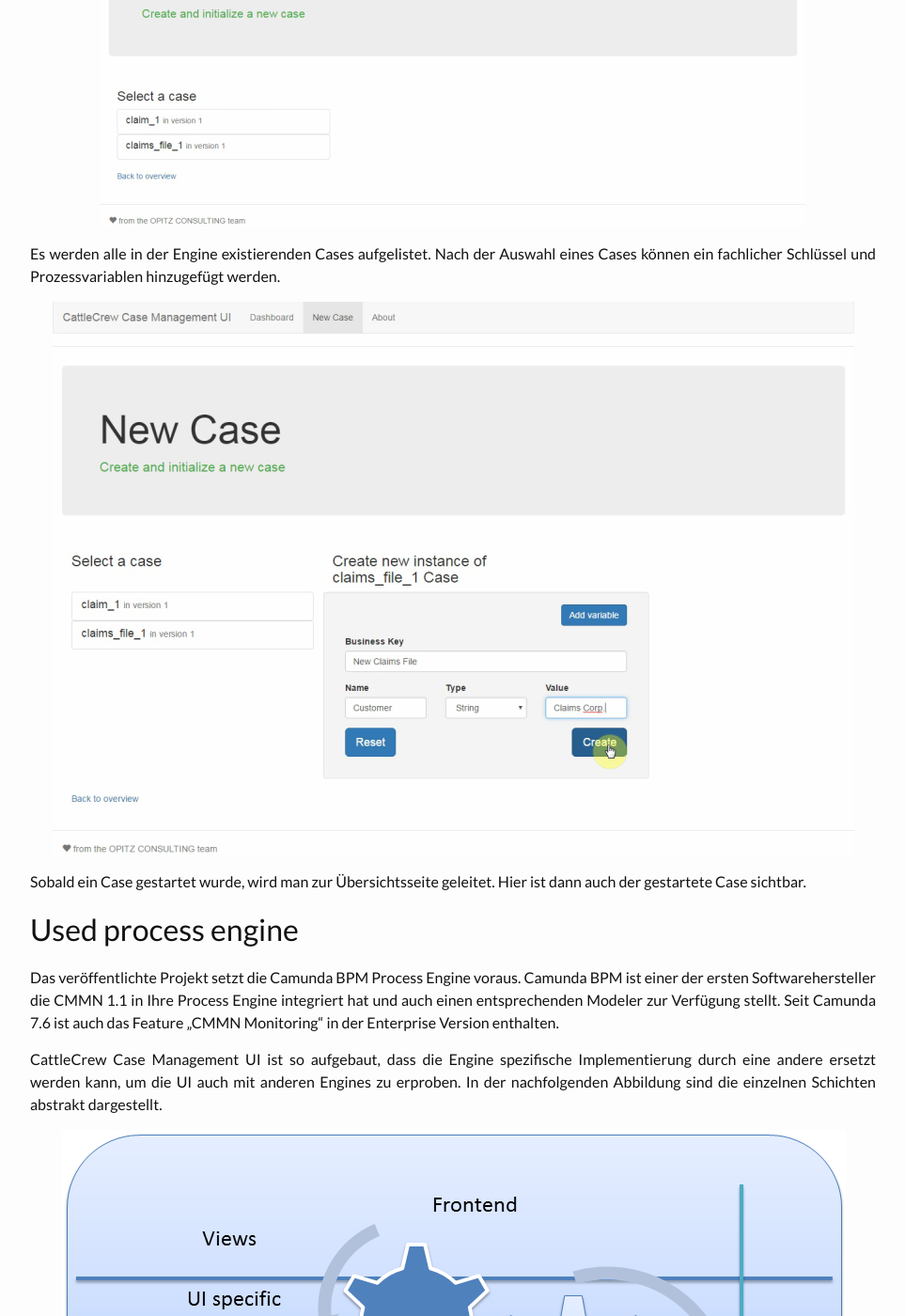
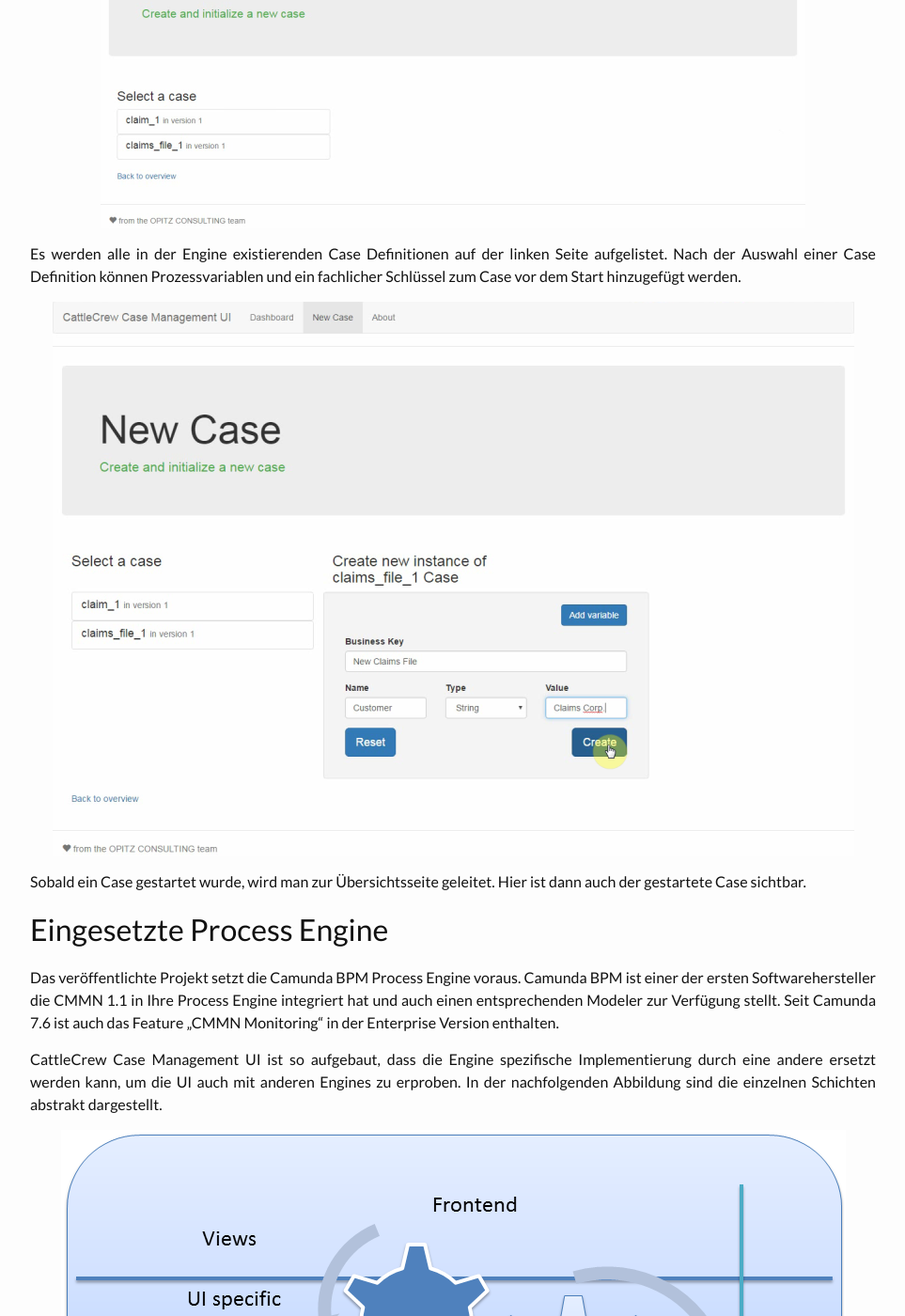
Before and after one commit to opitzconsulting/opitzconsulting.github.io, a Jekyll site: the page built from _posts/2017-02-23-cattlecrew-case-management-ui-veroeffentlicht.md, in a window 1280 px wide and 1400 px high, scrolled down 4463 px. Shown: the whole window at 94% size, without its empty margins (158-1121 px from the left). Built offline with Jekyll 4.4.1, drawn with Linux system fonts in a browser that asks for light colours; nearby versions of some CDN libraries; comment, search, counter and statistics services are not loaded; some of the changed text lies outside the part shown.

Commit message:
updates with PR comments

```diff
--- a/_posts/2017-02-23-cattlecrew-case-management-ui-veroeffentlicht.md
+++ b/_posts/2017-02-23-cattlecrew-case-management-ui-veroeffentlicht.md
@@ -62,15 +62,15 @@ Durch Auswahl des „New Case“ Buttons in der Hauptnavigation kann ein neuer C
 
 ![New Case](/img/posts/2017-02-23/cccmui-newCase.png)
 
-Es werden alle in der Engine existierenden Cases aufgelistet. Nach der Auswahl eines Cases können
-ein fachlicher Schlüssel und Prozessvariablen hinzugefügt werden.
+Es werden alle in der Engine existierenden Case Definitionen auf der linken Seite aufgelistet.
+Nach der Auswahl einer Case Definition können Prozessvariablen und ein fachlicher Schlüssel zum Case vor dem Start hinzugefügt werden.
 
 ![New Case With Data](/img/posts/2017-02-23/cccmui-newCaseWithVariable.png)
 
 Sobald ein Case gestartet wurde, wird man zur Übersichtsseite geleitet. Hier ist dann auch der gestartete
 Case sichtbar.
 
-## Used process engine
+## Eingesetzte Process Engine
 Das veröffentlichte Projekt setzt die Camunda BPM Process Engine voraus. Camunda BPM ist einer
 der ersten Softwarehersteller die CMMN 1.1 in Ihre Process Engine integriert hat und auch einen
 entsprechenden Modeler zur Verfügung stellt. Seit Camunda 7.6 ist auch das Feature „CMMN Monitoring“
```
Also changed, not shown: other parts of _posts/2017-02-23-cattlecrew-case-management-ui-veroeffentlicht.md (+1 -1 lines).
